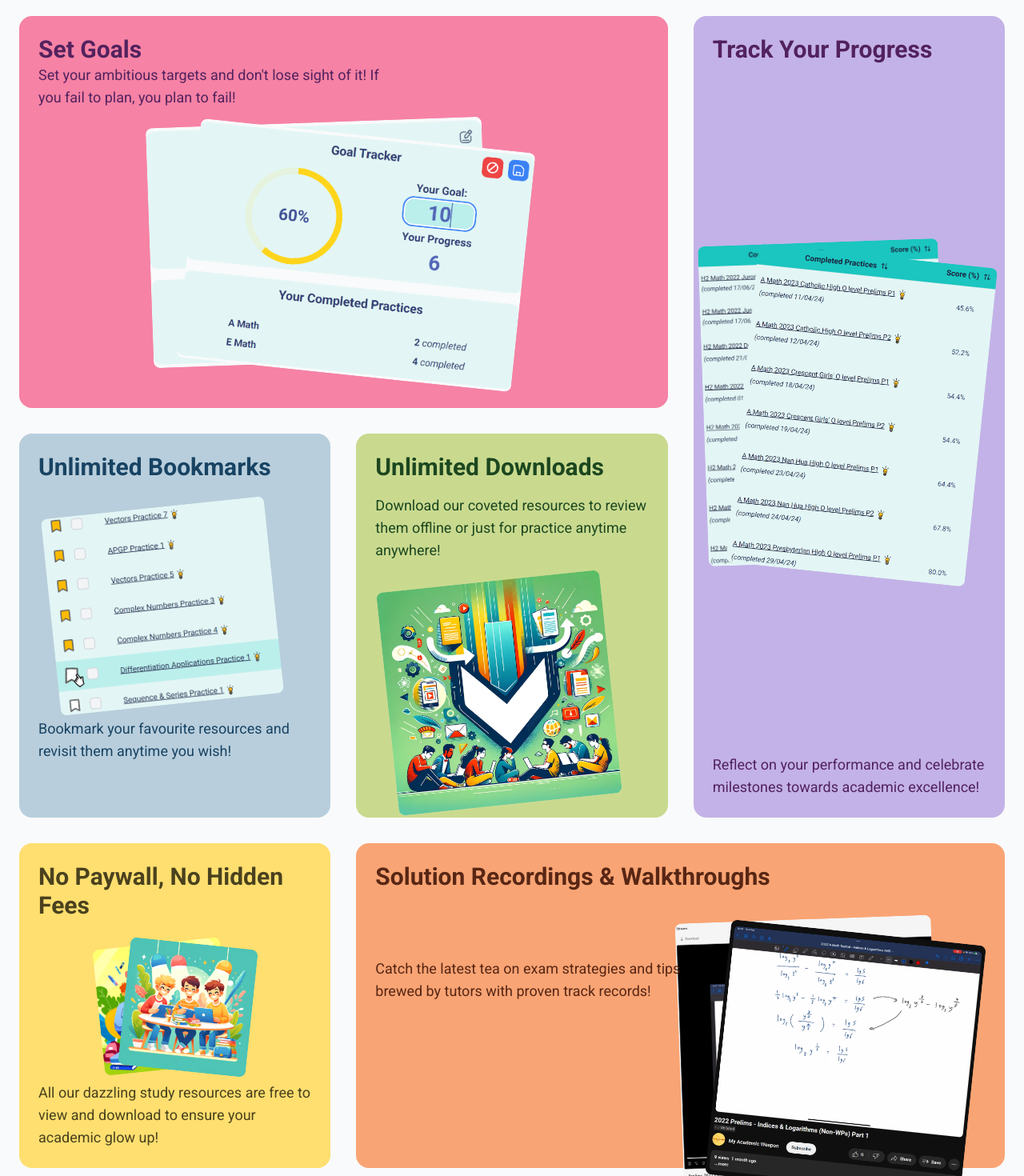
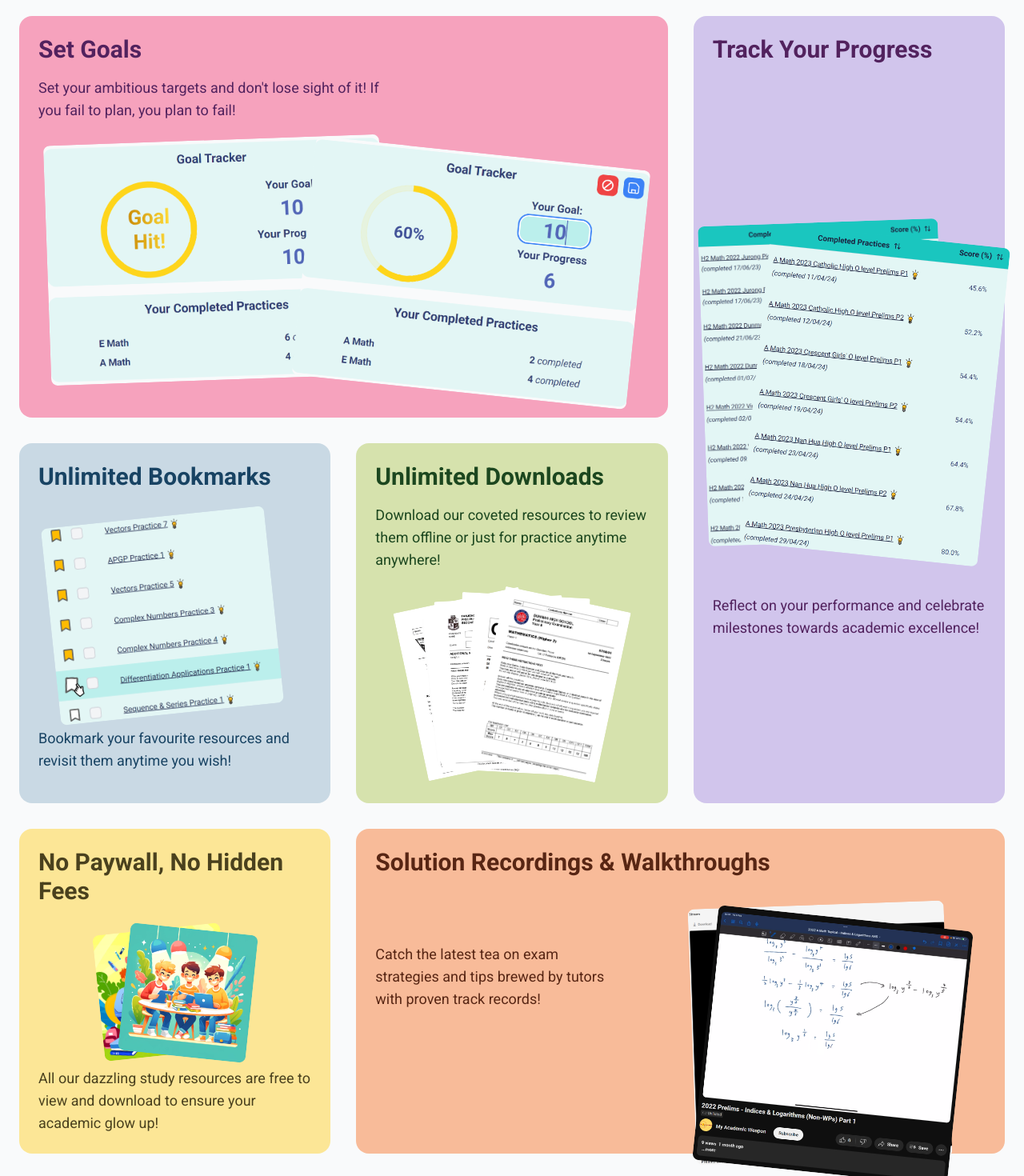
Before and after one commit to LimJiaEarn/myacademicweapon, a Next.js app: page / in a window 1280 px wide. Shown: the part 2580-4050 px from the top of the page at 80% size. Built offline with nearby package versions, Linux system fonts and the light colour scheme; no server answers.

Commit message:
Features Bentobox Complete

```diff
--- a/src/components/shared/Features.tsx
+++ b/src/components/shared/Features.tsx
@@ -1,25 +1,24 @@
 import Image from "next/image";
-
 // Inspiration: https://www.givingli.com/
 
 const Features = () => {
     const baseHeadingStyle = "font-bold text-2xl lg:font-semibold lg:text-3xl z-20";
-    const baseParaStyle = "font-medium text-base lg:text-lg z-20";
+    const baseParaStyle = "font-medium text-lg z-20";
 
     return (
         <section className="grid mx-auto max-w-[1500px] auto-rows-min grid-cols-1 lg:grid-cols-3 gap-5 lg:gap-8">
-            <div className="bg-pink_bg p-4 md:p-6 rounded-2xl group col-span-1 lg:col-span-2 row-span-1 w-full h-full flex flex-col text-pink_text">
+            <div className="bg-pink_bg p-4 md:p-6 rounded-2xl group col-span-1 lg:col-span-2 row-span-1 w-full h-full flex flex-col gap-4 text-pink_text">
                 <h2 className={`${baseHeadingStyle} `}>Set Goals</h2>
                 <p className={`${baseParaStyle} max-w-[450px]`}>Set your ambitious targets and don't lose sight of it! If you fail to plan, you plan to fail!</p>
 
-                <div className="flex-grow relative w-full flex justify-center items-center gap-2 min-h-[350px]">
-                    <div className="absolute h-[200px] w-[280px] md:h-[300px] md:w-[420px]">
+                <div className="flex-grow relative w-full flex justify-center items-center gap-2 min-h-[330px]">
+                    <div className="absolute h-[200px] w-[320px] xl:h-[300px] xl:w-[420px]">
                         <Image src="/images/feature1.png" alt="f2" fill={true}
-                            className="rounded-lg object-cover object-top -translate-x-8 -translate-y-2 -rotate-2 group-hover:rotate-4 group-hover:-translate-x-6 group-hover:-translate-y-4 duration-100 ease-in-out"/>
+                            className="rounded-lg object-cover object-top -translate-x-24 lg:-translate-x-40 -translate-y-2 -rotate-2 group-hover:-rotate-12 group-hover:-translate-x-28 lg:group-hover:-translate-x-48 group-hover:-translate-y-4 duration-300 ease-in-out"/>
                     </div>
-                    <div className="absolute z-10 h-[200px] w-[280px] md:h-[300px] md:w-[420px]">
+                    <div className="absolute z-10 h-[200px] w-[320px] xl:h-[300px] xl:w-[420px]">
                         <Image src="/images/feature1.1.png" alt="f2" fill={true} quality={100}
-                            className="rounded-lg object-cover object-top translate-x-4 translate-y-2 rotate-6 group-hover:rotate-12 group-hover:translate-x-6 group-hover:translate-y-4 duration-100 ease-in-out"/>
+                            className="rounded-lg object-cover object-top translate-x-24 lg:translate-x-40 translate-y-2 rotate-6 group-hover:rotate-12 group-hover:translate-x-28 lg:group-hover:translate-x-48 group-hover:translate-y-4 duration-300 ease-in-out"/>
                     </div>
                 </div>
 
@@ -28,19 +27,20 @@ const Features = () => {
             <div className="bg-purple_bg p-4 md:p-6 rounded-2xl group col-span-1 row-span-1 lg:row-span-2 w-full h-full flex flex-col text-purple_text">
 
                 <h2 className={`${baseHeadingStyle} `}>Track Your Progress</h2>
+                <div className="flex lg:flex-col justify-center h-full items-center gap-8">
+                    <div className="relative  w-full flex justify-center items-center gap-2 min-h-[350px] lg:min-h-[450px]">
+                        <div className="absolute h-[250px] w-[160px] lg:h-[320px] lg:w-[270px] xl:h-[400px] xl:w-[300px]">
+                            <Image src="/images/feature2.1.png" alt="f2" fill={true}
+                                className="rounded-lg object-cover object-top -translate-x-8 -translate-y-2 -rotate-2 group-hover:rotate-4 group-hover:-translate-x-12 group-hover:-translate-y-12 duration-100 ease-in-out"/>
+                        </div>
+                        <div className="absolute z-10 h-[250px] w-[160px] lg:h-[320px] lg:w-[270px] xl:h-[400px] xl:w-[300px]">
+                            <Image src="/images/feature2.png" alt="f2" fill={true} quality={100}
+                                className="rounded-lg object-cover object-top translate-x-8 translate-y-2 rotate-6 group-hover:rotate-12 group-hover:translate-x-12 group-hover:translate-y-8 duration-100 ease-in-out"/>
+                        </div>
+                    </div>
 
-                <div className="flex-grow relative w-full flex justify-center items-center gap-2 min-h-[350px] lg:min-h-[450px]">
-                    <div className="absolute h-[250px] w-[160px] lg:h-[400px] lg:w-[300px]">
-                        <Image src="/images/feature2.1.png" alt="f2" fill={true}
-                            className="rounded-lg object-cover object-top -translate-x-8 -translate-y-2 -rotate-2 group-hover:rotate-4 group-hover:-translate-x-6 group-hover:-translate-y-4 duration-100 ease-in-out"/>
-                    </div>
-                    <div className="absolute z-10 h-[250px] w-[160px] lg:h-[400px] lg:w-[300px]">
-                        <Image src="/images/feature2.png" alt="f2" fill={true} quality={100}
-                            className="rounded-lg object-cover object-top translate-x-4 translate-y-2 rotate-6 group-hover:rotate-12 group-hover:translate-x-6 group-hover:translate-y-4 duration-100 ease-in-out"/>
-                    </div>
+                    <p className={`${baseParaStyle}`}>Reflect on your performance and celebrate milestones towards academic excellence!</p>
                 </div>
-
-                <p className={`${baseParaStyle}`}>Reflect on your performance and celebrate milestones towards academic excellence!</p>
 
             </div>
 
@@ -53,15 +53,37 @@ const Features = () => {
                 <p className={`${baseParaStyle} `}>Bookmark your favourite resources and revisit them anytime you wish!</p>
             </div>
 
-            <div className="bg-green_bg p-4 md:p-6 rounded-2xl group col-span-1 row-span-1 w-full h-full flex flex-col gap-4 grid-rows-3 text-green_text">
+            <div className="bg-green_bg p-4 md:p-6 rounded-2xl group col-span-1 row-span-1 w-full h-full flex flex-col gap-4 text-green_text">
                 <h2 className={`${baseHeadingStyle} col-span-full row-span-1`}>Unlimited Downloads</h2>
-                <p className={`${baseParaStyle} `}>Download our coveted resources to review them offline or just for practice anytime anywhere!</p>
-                <Image src="/images/feature4.webp" alt="f4" width={280} height={250}
-                    className="rounded-lg mx-auto -translate-x-4 translate-y-2 -rotate-6 group-hover:-rotate-12 group-hover:-translate-x-6 group-hover:-translate-y-4 duration-100 ease-in-out"/>
+                <p className={`${baseParaStyle}`}>Download our coveted resources to review them offline or just for practice anytime anywhere!</p>
+                <div className="relative w-full flex justify-center items-center min-h-[250px]">
+                    <div className="absolute transition-transform duration-300 ease-in-out transform -translate-x-12 rotate-[-12deg] group-hover:-translate-x-24 group-hover:rotate-[-24deg]">
+                        <Image src="/images/heroImg11.png" alt="f4" width={160} height={224} className="rounded-sm object-cover object-top"/>
+                    </div>
+                    <div className="absolute z-[9] transition-transform duration-300 ease-in-out transform -translate-x-6 rotate-[-6deg] group-hover:-translate-x-12 group-hover:rotate-[-12deg]">
+                        <Image src="/images/heroImg12.png" alt="f4" width={160} height={224} className="rounded-sm object-cover object-top"/>
+                    </div>
+                    <div className="absolute z-[10] transition-transform duration-300 ease-in-out transform translate-x-3 rotate-3 group-hover:translate-x-6 group-hover:rotate-6">
+                        <Image src="/images/heroImg13.png" alt="f4" width={160} height={224} className="rounded-sm object-cover object-top"/>
+                    </div>
+                    <div className="absolute z-[11] transition-transform duration-300 ease-in-out transform -translate-x-3 rotate-[-3deg] group-hover:-translate-x-6 group-hover:rotate-[-6deg]">
+                        <Image src="/images/heroImg16.png" alt="f4" width={160} height={224} className="rounded-sm object-cover object-top"/>
+                    </div>
+                    <div className="absolute z-[12] transition-transform duration-300 ease-in-out transform translate-x-6 rotate-6 group-hover:translate-x-12 group-hover:rotate-12">
+                        <Image src="/images/heroImg15.png" alt="f4" width={160} height={224} className="rounded-sm object-cover object-top"/>
+                    </div>
+                    <div className="absolute z-[13] transition-transform duration-300 ease-in-out transform translate-x-12 rotate-12 group-hover:translate-x-24 group-hover:rotate-24">
+                        <Image src="/images/heroImg14.png" alt="f4" width={160} height={224} className="rounded-sm object-cover object-top"/>
+                    </div>
+                </div>
             </div>
 
+
+
+
+
             <div className="bg-yellow_bg p-4 md:p-6 rounded-2xl col-span-1 row-span-1 w-full h-full flex flex-col justify-center items-center gap-4 text-yellow_text group ">
-                <h2 className={baseHeadingStyle}>No Paywall, No Hidden Fees</h2>
+                <h2 className={`${baseHeadingStyle} w-full text-left`}>No Paywall, No Hidden Fees</h2>
                 <div className="relative w-full flex justify-center items-center gap-2 h-[170px]">
                     <div className="absolute w-40 h-40">
                         <Image src="/images/feature5.png" alt="f4" width={160} height={160}
@@ -77,16 +99,16 @@ const Features = () => {
 
             <div className="bg-orange_bg p-4 md:p-6 rounded-2xl col-span-1 lg:col-span-2 row-span-1 w-full h-full grid grid-cols-2 grid-rows-3 text-orange_text group ">
                 <h2 className={`${baseHeadingStyle} col-start-1 col-span-full`}>Solution Recordings & Walkthroughs</h2>
-                <p className={`${baseParaStyle} col-start-1 col-span-1`}>Catch the latest tea on exam strategies and tips<br className="sm:hidden"/> brewed by tutors with proven track records!</p>
+                <p className={`${baseParaStyle} col-start-1 col-span-1 lg:max-w-[300px]`}>Catch the latest tea on exam strategies and tips<br className="sm:hidden"/> brewed by tutors with proven track records!</p>
 
                 <div className="col-start-2 row-span-2 relative w-full flex justify-center items-center gap-2 min-h-[200px]">
                     <div className="absolute h-[250px] w-[250px] md:h-[280px] md:w-[280px] lg:h-[320px] lg:w-[320px]">
                         <Image src="/images/heroImg22.png" alt="f4" fill={true}
-                            className="rounded-lg object-cover object-top -translate-x-8 -translate-y-2 -rotate-2 group-hover:rotate-4 group-hover:-translate-x-6 group-hover:-translate-y-4 duration-100 ease-in-out"/>
+                            className="rounded-lg object-cover object-top -translate-x-4 -translate-y-2 -rotate-2 group-hover:rotate-4 group-hover:-translate-x-10 group-hover:-translate-y-4 duration-100 ease-in-out"/>
                     </div>
                     <div className="absolute z-10 h-[250px] w-[250px] md:h-[280px] md:w-[280px] lg:h-[320px] lg:w-[320px]">
                         <Image src="/images/heroImg17.png" alt="f4" fill={true} quality={100}
-                            className="rounded-lg object-cover object-top translate-x-4 translate-y-2 rotate-6 group-hover:rotate-12 group-hover:translate-x-6 group-hover:translate-y-4 duration-100 ease-in-out"/>
+                            className="rounded-lg object-cover object-top translate-y-2 rotate-6 group-hover:rotate-12 group-hover:translate-x-10 group-hover:translate-y-4 duration-100 ease-in-out"/>
                     </div>
                 </div>
             </div>
--- a/src/components/shared/Footer.tsx
+++ b/src/components/shared/Footer.tsx
@@ -42,7 +42,7 @@ const Footer = () => {
 
 
         {/* Social Links */}
-        <div className="flex_col_center gap-4 md:gap-6">
+        {/* <div className="flex_col_center gap-4 md:gap-6">
           <p className="font-semibold text-left text-base w-full text-pri_navy_light">Follow Us</p>
           <ul>
           {socialLinks.map((socialLink) => (
@@ -54,9 +54,9 @@ const Footer = () => {
               </li>
             ))}
           </ul>
-        </div>
+        </div> */}
 
-        {/* Popular Links */}
+        {/* Contact Links */}
         <div className="flex_col_center gap-4 md:gap-6">
           <p className="font-bold text-left w-full text-pri_navy_light">Contact Us</p>
           <p className="italic text-sm">myacademicweapon@gmail.com</p>
```
Also changed, not shown: tailwind.config.ts (+6 -6 lines).
